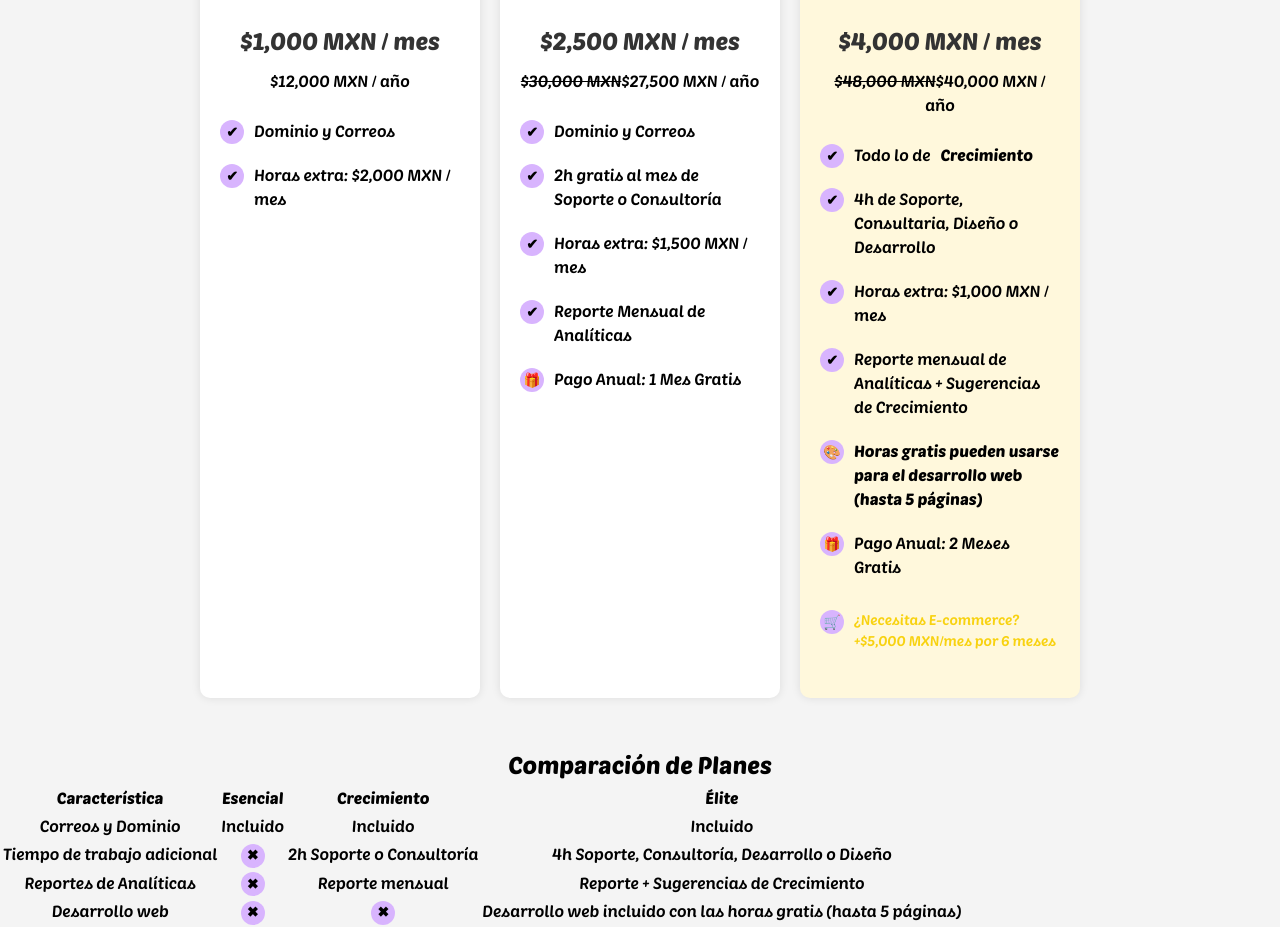
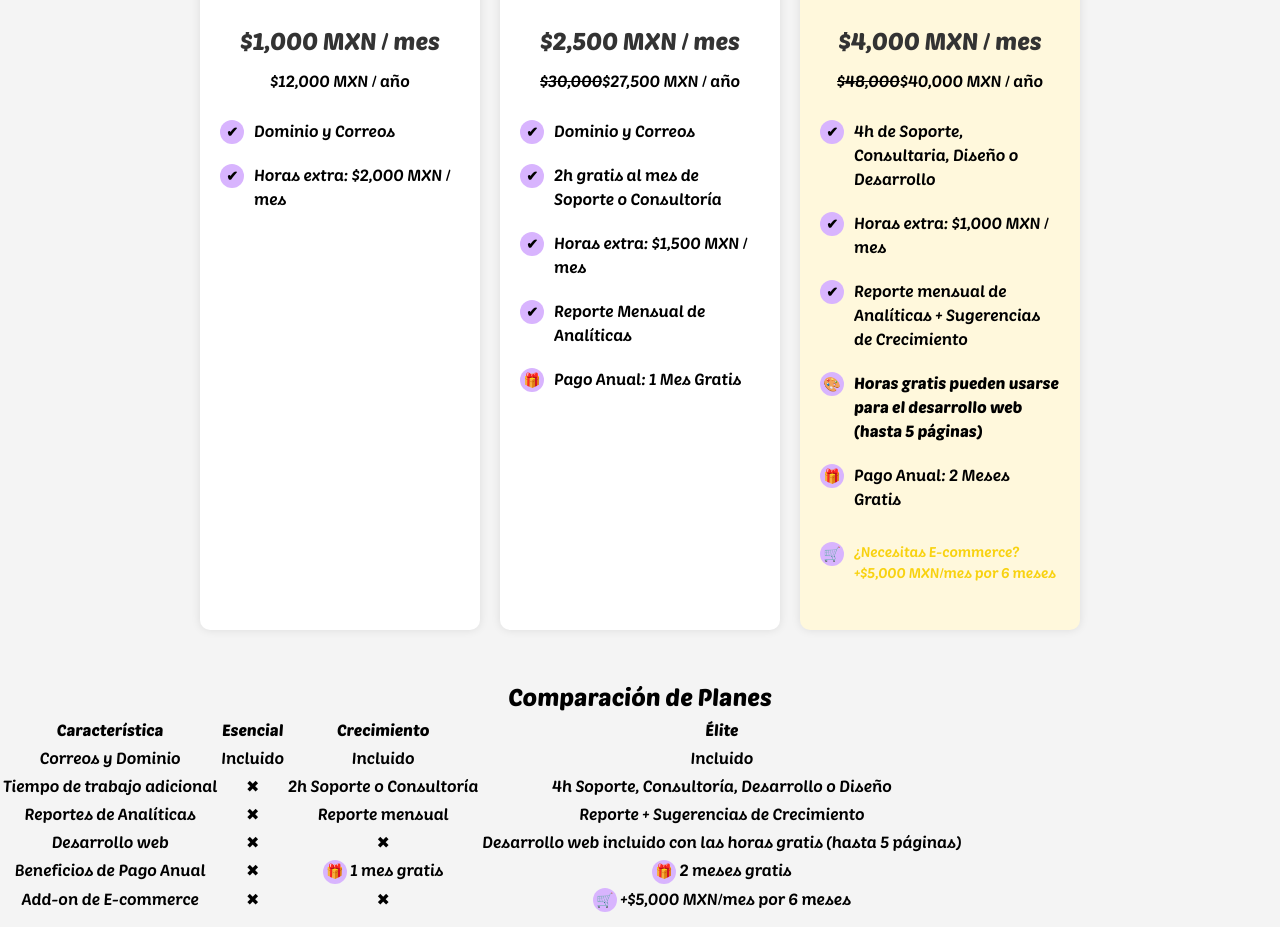
Before and after one commit to BennyRaccoon/buncult-website, a Next.js app: page /oferta-web in a window 1280 px wide. Shown: the part 160-1087 px from the top of the page. Built offline with nearby package versions, Linux system fonts and the light colour scheme.

Commit message:
Update page.js

```diff
--- a/app/oferta-web/page.js
+++ b/app/oferta-web/page.js
@@ -19,7 +19,7 @@ export default function Page() {
         <div className="plan">
           <h2>Crecimiento</h2>
           <div className="price">$2,500 MXN / mes</div>
-          <div className="priceYear"><del>$30,000 MXN</del>$27,500 MXN / año</div>
+          <div className="priceYear"><del>$30,000</del>$27,500 MXN / año</div>
           <ul className="features">
             <li><span className="icon">✔</span> Dominio y Correos</li>
             <li><span className="icon">✔</span> 2h gratis al mes de Soporte o Consultoría</li>
@@ -32,9 +32,8 @@ export default function Page() {
         <div className="plan elite">
           <h2>Élite</h2>
           <div className="price">$4,000 MXN / mes</div>
-          <div className="priceYear"><del>$48,000 MXN</del>$40,000 MXN / año</div>
+          <div className="priceYear"><del>$48,000</del>$40,000 MXN / año</div>
           <ul className="features">
-            <li><span className="icon">✔</span> Todo lo de <strong>Crecimiento</strong></li>
             <li><span className="icon">✔</span> 4h de Soporte, Consultaria, Diseño o Desarrollo</li>
             <li><span className="icon">✔</span> Horas extra: $1,000 MXN / mes</li>
             <li><span className="icon">✔</span> Reporte mensual de Analíticas + Sugerencias de Crecimiento</li>
@@ -61,32 +60,32 @@ export default function Page() {
         </tr>
         <tr>
           <td>Tiempo de trabajo adicional</td>
-          <td><span className="icon">✖</span></td>
+          <td><span className="red">✖</span></td>
           <td> 2h Soporte o Consultoría</td>
           <td> 4h Soporte, Consultoría, Desarrollo o Diseño</td>
         </tr>
         <tr>
           <td>Reportes de Analíticas</td>
-          <td><span className="icon">✖</span></td>
+          <td><span className="red">✖</span></td>
           <td>Reporte mensual</td>
           <td>Reporte + Sugerencias de Crecimiento</td>
         </tr>
         <tr>
           <td>Desarrollo web</td>
-          <td><span className="icon">✖</span></td>
-          <td><span className="icon">✖</span></td>
+          <td><span className="red">✖</span></td>
+          <td><span className="red">✖</span></td>
           <td>Desarrollo web incluido con las horas gratis (hasta 5 páginas)</td>
         </tr>
         <tr>
           <td>Beneficios de Pago Anual</td>
-          <td><span className="icon">✖</span></td>
+          <td><span className="red">✖</span></td>
           <td><span className="icon">🎁</span> 1 mes gratis</td>
           <td><span className="icon">🎁</span> 2 meses gratis</td>
         </tr>
         <tr>
           <td>Add-on de E-commerce</td>
-          <td><span className="icon">✖</span></td>
-          <td><span className="icon">✖</span></td>
+          <td><span className="red">✖</span></td>
+          <td><span className="red">✖</span></td>
           <td><span className="icon">🛒</span> +$5,000 MXN/mes por 6 meses</td>
         </tr>
       </table>
```
